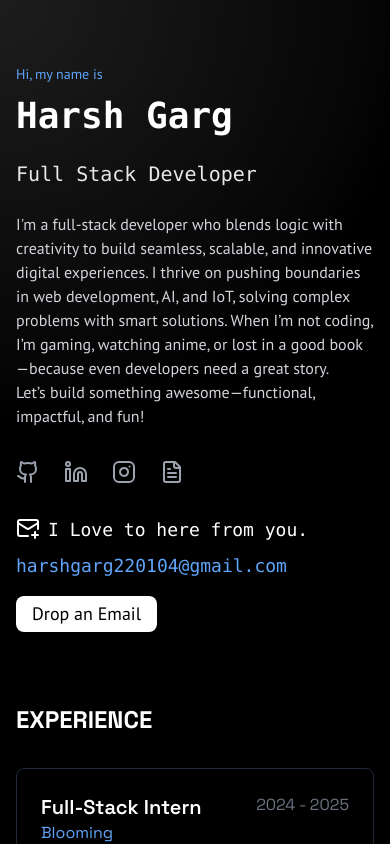
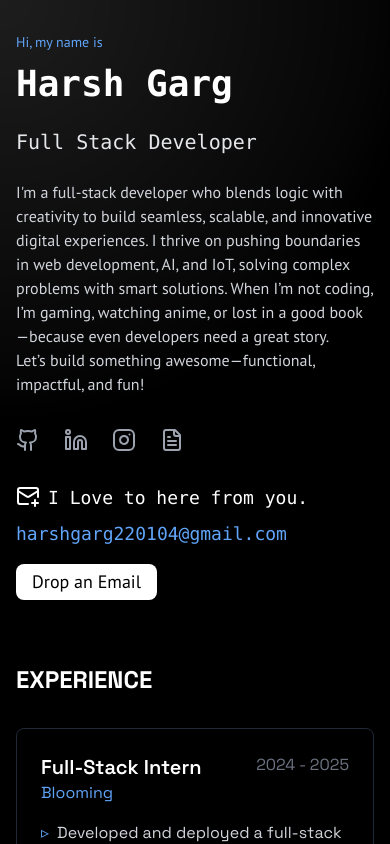
Before and after one commit to HarshGarg1290/Portfolio, a Next.js app: page / in a window 390 px wide. Shown: the top 844 px of the page. Built offline with nearby package versions, Linux system fonts and the light colour scheme.

Commit message:
gap changes in mobiel

```diff
--- a/src/pages/index.js
+++ b/src/pages/index.js
@@ -72,8 +72,8 @@ export default function Home() {
 		<main className="min-h-screen font-spacegrotesk bg-navy-900 text-gray-300 relative sm:overflow-x-hidden">
 			<GeometricShapes />
 			<CustomCursor />
-			<div className="container mx-auto px-4 md:px-8 lg:px-24 py-8 sm:py-16 relative">
-				<div className="flex flex-col lg:flex-row justify-between  gap-8 ">
+			<div className="container mx-auto px-4 md:px-8 lg:px-24 py-2 sm:py-16 relative">
+				<div className="flex flex-col lg:flex-row justify-between  gap-6 ">
 					<div className="mx-40"></div>
 					<div className="sm:fixed">
 						<Sidebar
```
